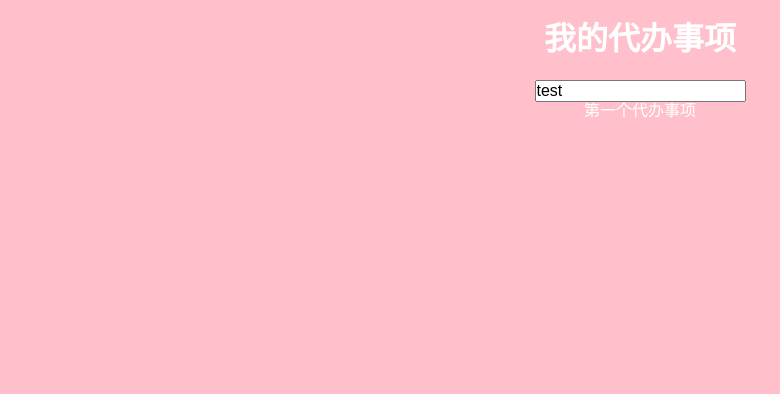
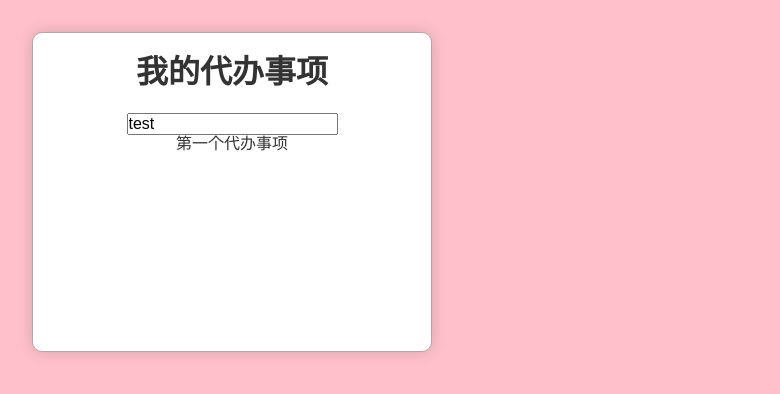
Before and after one commit to xiabuxia/project-react-1, a React (Create React App) app: page / in a window 1280 px wide. Shown: the top 394 px of the page, without its empty margins (0-780 px from the left). Built offline with nearby package versions, Linux system fonts and the light colour scheme.

Commit message:
更新样式

```diff
--- a/src/App.css
+++ b/src/App.css
@@ -1,24 +1,12 @@
 .App {
+  color: #333;
+  border: 1px solid #aaa;
+  border-radius: 10px;
+  background: white;
+  margin: 2em;
+  padding: 0 1em;
+  min-height: 20em;
+  max-width: 25em;
+  box-shadow: 0 0 1em hsla(0,0%,0%,0.15);
   text-align: center;
 }
-
-.App-logo {
-  animation: App-logo-spin infinite 20s linear;
-  height: 80px;
-}
-
-.App-header {
-  background-color: #222;
-  height: 150px;
-  padding: 20px;
-  color: white;
-}
-
-.App-intro {
-  font-size: large;
-}
-
-@keyframes App-logo-spin {
-  from { transform: rotate(0deg); }
-  to { transform: rotate(360deg); }
-}
--- a/src/index.css
+++ b/src/index.css
@@ -3,5 +3,5 @@ body {
   padding: 0;
   font-family: sans-serif;
   background: pink;
-  color: #fff;
+
 }
```
